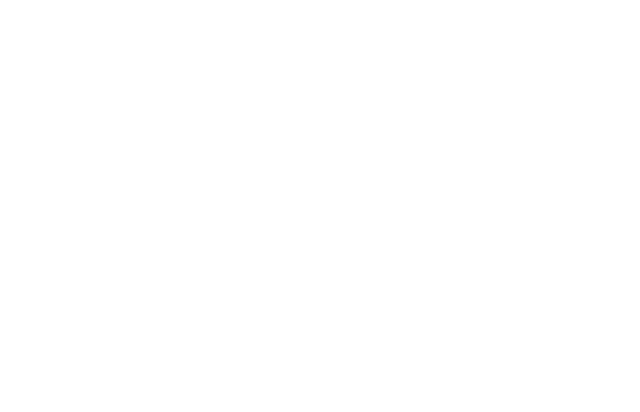
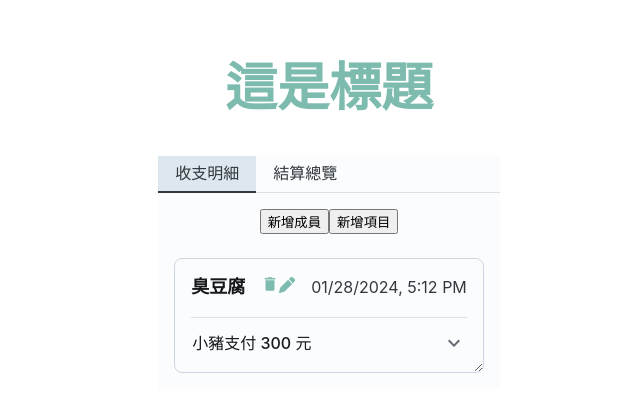
Before and after one commit to HaKkaz/LetSplit, a React (Create React App) app in the folder frontend/: page /event in a window 1280 px wide. Before the commit this address had no page. Shown: the part 200-612 px from the top of the page, without its empty margins (311-951 px from the left). Built offline with nearby package versions, Linux system fonts and the light colour scheme.

Commit message:
create event page: Card

```diff
--- a/frontend/package.json
+++ b/frontend/package.json
@@ -12,6 +12,7 @@
     "@testing-library/user-event": "^13.5.0",
     "react": "^18.2.0",
     "react-dom": "^18.2.0",
+    "react-icons": "^5.0.1",
     "react-router-dom": "^6.21.3",
     "react-scripts": "5.0.1",
     "web-vitals": "^2.1.4"
--- a/frontend/src/App.js
+++ b/frontend/src/App.js
@@ -6,7 +6,7 @@
   Route,
   Routes,
 } from "react-router-dom";
-import Detail from './components/detail.tsx';
+import Event from './components/event.tsx';
 
 function App() {
   return (
@@ -16,7 +16,7 @@
 
           <Routes>
             <Route path="/" element={<Home />} />
-            <Route path="/detail" element={<Detail />} />
+            <Route path="/event" element={<Event />} />
           </Routes>
 
           {/* <a
--- a/frontend/src/components/detail.tsx
+++ /dev/null
@@ -1,9 +0,0 @@
-import React from 'react';
-function Detail() {
-    return (
-        <>
-            <h1>Detailllllllllllll</h1>
-        </>
-    );
-};
-export default Detail;
--- /dev/null
+++ b/frontend/src/components/event.tsx
@@ -0,0 +1,139 @@
+import React from 'react';
+import Tabs from '@mui/joy/Tabs';
+import TabList from '@mui/joy/TabList';
+import Tab from '@mui/joy/Tab';
+import TabPanel from '@mui/joy/TabPanel';
+import Card from '@mui/joy/Card';
+import CardContent from '@mui/joy/CardContent';
+import Typography from '@mui/joy/Typography';
+import Divider from '@mui/joy/Divider';
+import Grid from '@mui/joy/Grid';
+import { FaPen } from "react-icons/fa6";
+import { MdDelete } from "react-icons/md";
+import { IoIosArrowDropdownCircle } from "react-icons/io";
+import Avatar from '@mui/joy/Avatar';
+import ListItemContent from '@mui/joy/ListItemContent';
+import Accordion from '@mui/joy/Accordion';
+import AccordionSummary from '@mui/joy/AccordionSummary';
+import AccordionDetails from '@mui/joy/AccordionDetails';
+import Stack from '@mui/joy/Stack';
+import FormControl from '@mui/joy/FormControl';
+import FormLabel from '@mui/joy/FormLabel';
+import Switch from '@mui/joy/Switch';
+import Checkbox from '@mui/joy/Checkbox';
+
+import AirplanemodeActiveRoundedIcon from '@mui/icons-material/AirplanemodeActiveRounded';
+import WifiRoundedIcon from '@mui/icons-material/WifiRounded';
+import BluetoothRoundedIcon from '@mui/icons-material/BluetoothRounded';
+import TapAndPlayRoundedIcon from '@mui/icons-material/TapAndPlayRounded';
+
+
+function Event() {
+    const creationDateTime = new Date(); // Get the current date and time
+
+    const formattedDateTime = new Intl.DateTimeFormat('en-US', {
+        year: 'numeric',
+        month: '2-digit',
+        day: '2-digit',
+        hour: 'numeric',
+        minute: 'numeric',
+    }).format(creationDateTime);
+    return (
+        <>
+            <h1>這是標題</h1>
+            <Tabs aria-label="Basic tabs" defaultValue={0}>
+                <TabList>
+                    <Tab> 收支明細 </Tab>
+                    <Tab>結算總覽</Tab>
+                </TabList>
+                <TabPanel value={0}>
+                    <button>新增成員</button>
+                    <button>新增項目</button>
+                    <br />
+                    <br />
+                    <Card
+                        variant="outlined"
+                        sx={{
+                            maxHeight: 'max-content',
+                            maxWidth: '100%',
+                            mx: 'auto',
+                            // to make the demo resizable
+                            overflow: 'auto',
+                            resize: 'horizontal',
+                        }}
+                    >
+                        <Grid container spacing={2} sx={{ flexGrow: 1 }}>
+                            <Grid xs={12} sm container>
+                                <Grid container direction="column" spacing={2}>
+                                    <Grid>
+                                        <Typography level="title-lg" gutterBottom component="div">
+                                            臭豆腐
+                                        </Typography>
+                                    </Grid>
+                                </Grid>
+                                <Grid>
+                                    <MdDelete color="#7CBBAE"
+                                        fontSize="large"
+
+                                        onClick={() => alert('You clicked the delete button!')}
+                                    />
+                                    <FaPen color="#7CBBAE" />
+                                </Grid>
+                            </Grid>
+                            <Grid>
+                                <Typography >
+                                    {formattedDateTime}
+                                </Typography>
+                            </Grid>
+                        </Grid>
+                        <Divider inset="none" />
+                        {/* <Grid container spacing={2} sx={{ flexGrow: 1 }}>
+                            <CardContent>
+                                <Typography level="title-md" marginRight={20}>
+                                    小豬支付 300 元
+                                </Typography>
+                            </CardContent>
+                        </Grid>
+                        <div className="bg-emerald-100 flex max-w-[277px] items-stretch justify-between gap-5 pl-6 pr-2.5 pt-4">
+                            <IoIosArrowDropdownCircle />
+                        </div> */}
+
+                        <Accordion>
+                            <AccordionSummary>
+
+                                <ListItemContent>
+                                    <Typography level="title-md">小豬支付 300 元</Typography>
+                                </ListItemContent>
+                            </AccordionSummary>
+                            <AccordionDetails>
+                                <Stack spacing={1.5}>
+                                    <FormControl orientation="horizontal" sx={{ gap: 1 }}>
+                                        <FormLabel>阿寶</FormLabel>
+                                        <Switch size="sm" />
+                                    </FormControl>
+
+                                    <FormControl orientation="horizontal" sx={{ gap: 1 }}>
+                                        <FormLabel>綿悠悠</FormLabel>
+                                        <Switch size="sm" />
+                                    </FormControl>
+
+                                    <FormControl orientation="horizontal" sx={{ gap: 1 }}>
+                                        <FormLabel>皮皮雞</FormLabel>
+                                        <Switch size="sm" />
+                                    </FormControl>
+                                </Stack>
+                            </AccordionDetails>
+                        </Accordion>
+
+                    </Card>
+                </TabPanel>
+
+                <TabPanel value={1}>
+                    <b>Second</b> tab panel
+                </TabPanel>
+            </Tabs>
+
+        </>
+    );
+};
+export default Event;
--- a/frontend/src/components/home.tsx
+++ b/frontend/src/components/home.tsx
@@ -64,7 +64,7 @@
                     </Button>}
                 />
             </form>
-            {/* 顯示peopleName，並清空peopleName */}
+            {/* TO-DO: 用List呈現 */}
             {peopleNameList.map((person, index) => (
                 <div key={index} style={{ display: 'flex', alignItems: 'center' }}>
                     <div
@@ -82,7 +82,7 @@
             ))}
             <br />
             {/* 點擊建立後，進到detail頁面 */}
-            <Link to="/detail">
+            <Link to="/event">
                 <Button type="submit">建立</Button>
             </Link></>
 
```
Also changed, not shown: 1 other file (tests, documents, lock files or other folders).
